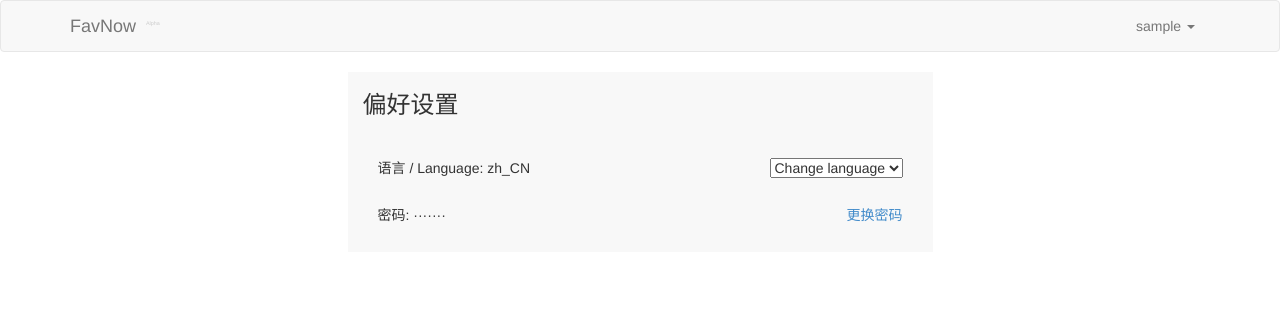
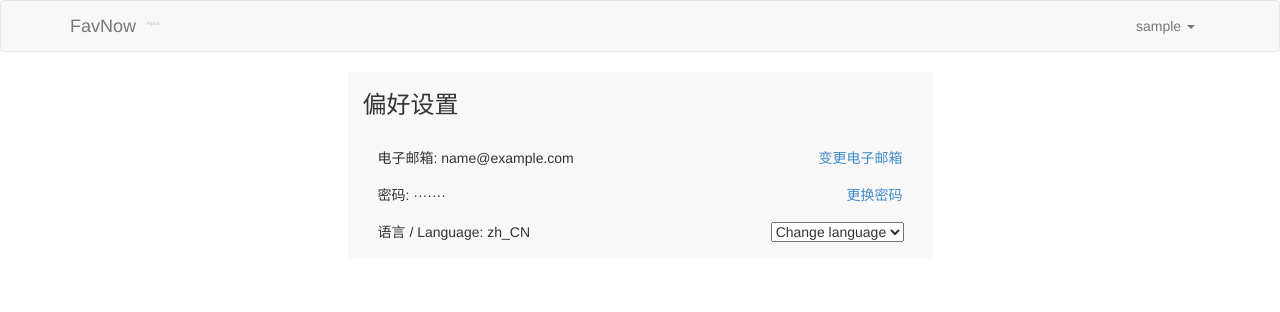
Before and after one commit to mogita/favnow-legacy, a PHP site: page /preference.php in a window 1280 px wide. Shown: the top 312 px of the page. Run offline with PHP 8.4, Linux system fonts and the light colour scheme; the visitor is signed in with stand-in values (Sample User, id 1).

Commit message:
Email is now changeable
Added functionality for changing the Email, a little rough though

```diff
--- a/languages/en_US.php
+++ b/languages/en_US.php
@@ -95,4 +95,12 @@ $GLOBALS['en_US'] = Array (
 
 	'Passwords mismatch' => 'Passwords mismatch',
 	'Invalid length' => 'Invalid length',
+
+	'Change Email' => 'Change Email',
+	'Please type your new Email address' => 'Please type your new Email address',
+	'Could not get user information, please reload the page and try again.' => 'Could not get user information, please reload the page and try again.',
+	'Could not change your Email, please reload the page and try again.' => 'Could not change your Email, please reload the page and try again.',
+	'Could not change your Email, please try again later.' => 'Could not change your Email, please try again later.',
+	'Invalid Email format. <a href="mailto:favnow@mogita.com?Subject=Invalid Email format trouble">Contact us</a> if you meet any problem.' => 'Invalid Email format. <a href="mailto:favnow@mogita.com?Subject=Invalid Email format trouble">Contact us</a> if you meet any problem.',
+	'Email changed to ' => 'Email changed to ',
 );
--- a/languages/zh_CN.php
+++ b/languages/zh_CN.php
@@ -96,4 +96,12 @@ $GLOBALS['zh_CN'] = Array (
 
 	'Passwords mismatch' => '两次密码不一致',
 	'Invalid length' => '长度不符',
+
+	'Change Email' => '变更电子邮箱',
+	'Please type your new Email address' => '请输入新电子邮箱地址',
+	'Could not get user information, please reload the page and try again.' => '无法获得用户信息，请刷新页面后重试。',
+	'Could not change your Email, please reload the page and try again.' => '无法修改电子邮箱，请刷新页面后重试。',
+	'Could not change your Email, please try again later.' => '无法修改电子邮箱，请刷稍后重试。',
+	'Invalid Email format. <a href="mailto:favnow@mogita.com?Subject=Invalid Email format trouble">Contact us</a> if you meet any problem.' => '电子邮箱格式无效。如果遇到问题，请<a href="mailto:favnow@mogita.com?Subject=电子邮箱格式无效的问题">联系我们</a>。',
+	'Email changed to ' => '电子邮箱已变更为 ',
 );
--- a/preference.php
+++ b/preference.php
@@ -10,9 +10,26 @@ $username = $_SESSION['username'];
 
 $title_pattern = text('Preference');
 
+$userInfo = getUserFromID($_SESSION['userid']);
+if (!$userInfo) {
+	header("Location: logout.php");
+} else {
+	$currentEmail = $userInfo[3];
+}
+
 // Changing password
 if (isset($_POST['pwd0']) and isset($_POST['pwd1']) and isset($_POST['pwd2']) and $_POST['pwd0'] <> '' and $_POST['pwd1'] <> '' and $_POST['pwd2']) {
 	$msg = pwChange($_POST['pwd0'], $_POST['pwd1'], $_POST['pwd2'], $userid, $username);
+}
+
+// Changing Email
+if (isset($_POST['email']) and $_POST['email'] <> '' and isset($currentEmail) and $currentEmail <> '') {
+	if ($_POST['email'] == $currentEmail) {
+		$msg = text('New Email is the same as current Email ').$currentEmail;
+	} else {
+		$msg = emailChange($_POST['email'], $_SESSION['userid']);
+		$currentEmail = getUserFromID($_SESSION['userid'])[3];
+	}
 }
 
 // Loading home page now
@@ -33,6 +50,32 @@ include('head.php');
 			<div class="modal-footer">
 				<button type="button" class="btn btn-default" data-dismiss="modal"><?php echo text('Close'); ?></button>
 			</div>
+		</div>
+	</div>
+</div>
+
+<div class="modal" id="email-change" tabindex="-1" role="dialog" aria-labelledby="emailChangeLabel" aria-hidden="true">
+	<div class="modal-dialog">
+		<div class="modal-content">
+			<div class="modal-header">
+				<button type="button" class="close" data-dismiss="modal"><span aria-hidden="true">&times;</span><span class="sr-only"><?php echo text('Close'); ?></span></button>
+				<h4 class="modal-title" id="settings"><?php echo text('Change Email'); ?></h4>
+			</div>
+
+			<div class="modal-body">
+				<form method="post" action="" role="form">
+					<div class="form-group">
+						<label for="email"><?php echo text('Please type your new Email address'); ?></label>
+						<input type="text" name="email" id="email" class="form-control" />
+					</div>
+
+					<div class="modal-footer">
+						<button type="button" class="btn btn-default" data-dismiss="modal"><?php echo text('Close'); ?></button>
+						<button type="submit" class="btn btn-primary"><?php echo text('Save changes'); ?></button>
+					</div>
+				</form>
+			</div>
+
 		</div>
 	</div>
 </div>
@@ -116,16 +159,46 @@ include('head.php');
 			</div>
 
 			<div class="col-xs-6 preference-left">
-				<p>
+				<div>
+					<span><?php echo text('Email'); ?>: </span>
+					<span><?php echo $currentEmail; ?></span>
+				</div>
+			</div>
+
+			<div class="col-xs-6 preference-right">
+				<div>
+					<a href="#" data-toggle="modal" data-target="#email-change"><?php echo text('Change Email'); ?></a>
+				</div>
+			</div>
+
+			<div class="col-xs-6 preference-left">
+				<div>
+					<span><?php echo text('Password'); ?>: </span>
+					<span>·······</span>
+				</div>
+			</div>
+
+			<div class="col-xs-6 preference-right">
+				<div>
+					<a href="#" data-toggle="modal" data-target="#password-change"><?php echo text('Change Password'); ?></a>
+				</div>
+			</div>
+
+			<div class="col-xs-6 preference-left">
+				<div>
 					<form method="post" action="">
 						<span>语言 / Language: </span>
 						<span><?php echo $_SESSION['lang']; ?>
 					</form>
-				</p>
+				</div>
 			</div>
 
 			<div class="col-xs-6 preference-right">
-				<p>
+				<div class="row">
+					<div class="col-xs-5">
+					</div>
+
+					<div class="col-xs-7">
 						<form method="post" action="">
 							<input type="hidden" name="chlang" value="1">
 							<select name="language-switch" id="language-switch" onchange="this.form.submit();">
@@ -134,20 +207,8 @@ include('head.php');
 								<option value="en_US">English</option>
 							</select>
 						</form>
-				</p>
 					</div>
-
-			<div class="col-xs-6 preference-left">
-				<p>
-					<span><?php echo text('Password'); ?>: </span>
-					<span>·······</span>
-				</p>
 				</div>
-
-			<div class="col-xs-6 preference-right">
-				<p>
-					<a href="#" data-toggle="modal" data-target="#password-change"><?php echo text('Change Password'); ?></a>
-				</p>
 			</div>
 
 		</div>
--- a/query.php
+++ b/query.php
@@ -126,6 +126,48 @@ function deleteBookmark($fav_id, $userid) {
 
 /***************** USER DATA *****************/
 
+function getUserFromID($userid) {
+	if (!isset($userid) or empty($userid)) {
+		// $getUserResult = text('Could not get user information, please reload the page and try again.')
+		$getUserResult = false;
+	} else {
+		$mysqli = newDBConn();
+		$sql = "SELECT * FROM Users WHERE id='".$userid."' LIMIT 1";
+
+		$result = $mysqli->query($sql);
+
+		if ($result->num_rows <> 0) {
+			$getUserResult = $result->fetch_array(MYSQLI_NUM);
+		} else {
+			// $getUserResult = text('Could not get user information, please reload the page and try again.');
+			$getUserResult = false;
+		}
+	}
+
+	return $getUserResult;
+}
+
+function emailChange($email, $userid) {
+	if (!isset($userid) or empty($userid) or !isset($email) or empty($email)) {
+		$emailChangeResult = text('Could not change your Email, please reload the page and try again.');
+	} elseif (!preg_match("/^[\w\-\.]+@[\w\-]+(\.\w+)+$/", $email)) {
+		$emailChangeResult = text('Invalid Email format. <a href="mailto:favnow@mogita.com?Subject=Invalid Email format trouble">Contact us</a> if you meet any problem.');
+	} else {
+		$mysqli = newDBConn();
+		$sql = "UPDATE Users SET email='".$mysqli->real_escape_string($email)."' WHERE id='".$userid."'";
+
+		$result = $mysqli->query($sql);
+
+		if ($result) {
+			$emailChangeResult = text('Email changed to ').$email;
+		} else {
+			$emailChangeResult = text('Could not change your Email, please try again later.');
+		}
+	}
+
+	return $emailChangeResult;
+}
+
 function pwChange($pwc1, $pwc2, $pwc3, $userid, $username) {
 	// $pwcmsg = 'You wanted a change';
 
```
Lines whose indentation alone changed are shown as unchanged.
